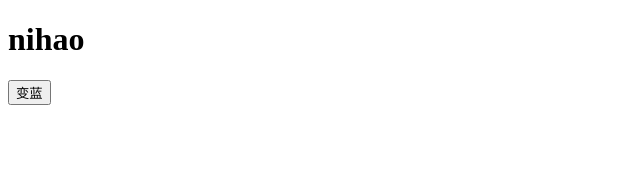
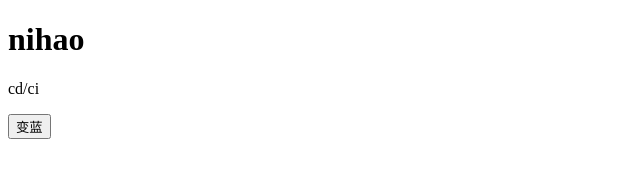
Before and after one commit to luoqwe123/cd-test, a website built with Vite: page index.html in a window 1280 px wide. Shown: the whole page, without its empty margins (0-640 px from the left). Built offline with nearby package versions, Linux system fonts and the light colour scheme.

Commit message:
cd  test

```diff
--- a/index.html
+++ b/index.html
@@ -7,6 +7,7 @@
 </head>
 <body>
     <h1>nihao</h1>
+    <p>cd/ci</p>
     <button>变蓝</button>
     <script src="./main.js" type="module"></script>
 </body>
```
